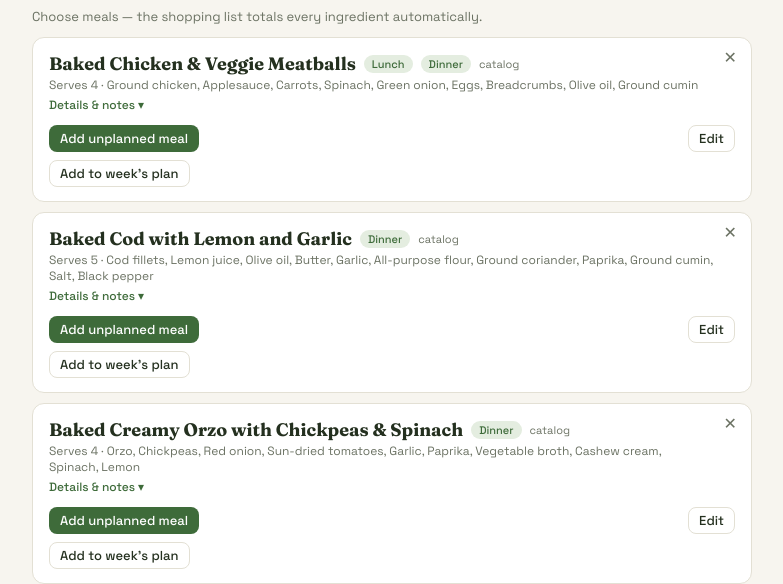
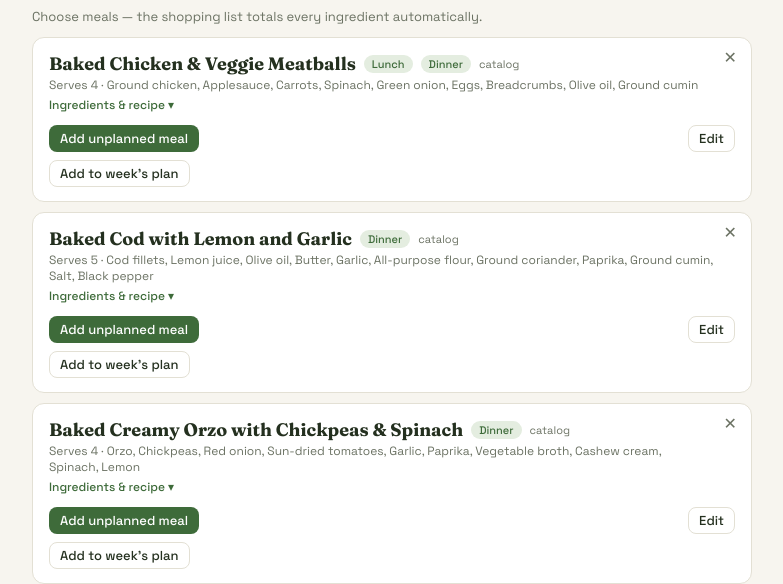
Before and after one commit to stuart-belcke/grocery-run, a React (Vite) app: page / in a window 1280 px wide. Both pictures are taken after a click on the button "Meals". Shown: the part 201-785 px from the top of the page, without its empty margins (248-1031 px from the left). Built offline with nearby package versions, Linux system fonts and the light colour scheme.

Commit message:
Expand meal card tap zone and rename details toggle (#12)

```diff
--- a/src/tabs/MealsTab.jsx
+++ b/src/tabs/MealsTab.jsx
@@ -150,15 +150,16 @@ export function MealsTab({ data, catalog, update }) {
         </button>
 
         <div style={{ paddingRight: 22 }}>
-          <div style={{ display: "flex", alignItems: "center", gap: 8, flexWrap: "wrap" }}>
           <button
             onClick={() => setDetailOpen(detailShown ? null : r.id)}
             aria-expanded={detailShown}
-              title="Show ingredients and notes"
-              style={{ fontFamily: fontDisplay, fontWeight: 700, fontSize: 18, background: "transparent", border: "none", padding: 0, cursor: "pointer", color: C.ink, textAlign: "left" }}
+            title="Show ingredients and recipe"
+            style={{ display: "block", width: "100%", background: "transparent", border: "none", padding: 0, cursor: "pointer", textAlign: "left", fontFamily: fontBody }}
           >
+            <div style={{ display: "flex", alignItems: "center", gap: 8, flexWrap: "wrap" }}>
+              <span style={{ fontFamily: fontDisplay, fontWeight: 700, fontSize: 18, color: C.ink }}>
                 {r.name}
-            </button>
+              </span>
               {(r.mealTypes || []).map((t) => (
                 <span key={t} style={{ fontSize: 11, fontWeight: 500, background: C.greenSoft, color: C.green, padding: "2px 8px", borderRadius: 999 }}>
                   {t}
@@ -178,12 +179,9 @@ export function MealsTab({ data, catalog, update }) {
             <div style={{ fontSize: 12, color: C.faint, marginTop: 2 }}>
               Serves {base} · {r.ingredients.map((i) => i.name).join(", ")}
             </div>
-          <button
-            onClick={() => setDetailOpen(detailShown ? null : r.id)}
-            aria-expanded={detailShown}
-            style={{ border: "none", background: "transparent", color: C.green, cursor: "pointer", fontSize: 12, fontWeight: 500, padding: 0, marginTop: 4, fontFamily: fontBody }}
-          >
-            {detailShown ? "Hide details ▲" : `Details${r.notes ? " & notes" : ""} ▾`}
+            <div style={{ color: C.green, fontSize: 12, fontWeight: 500, marginTop: 4 }}>
+              {detailShown ? "Hide details ▲" : "Ingredients & recipe ▾"}
+            </div>
           </button>
           {detailShown && <RecipeDetail recipe={r} />}
         </div>
```
Lines whose indentation alone changed are shown as unchanged.
